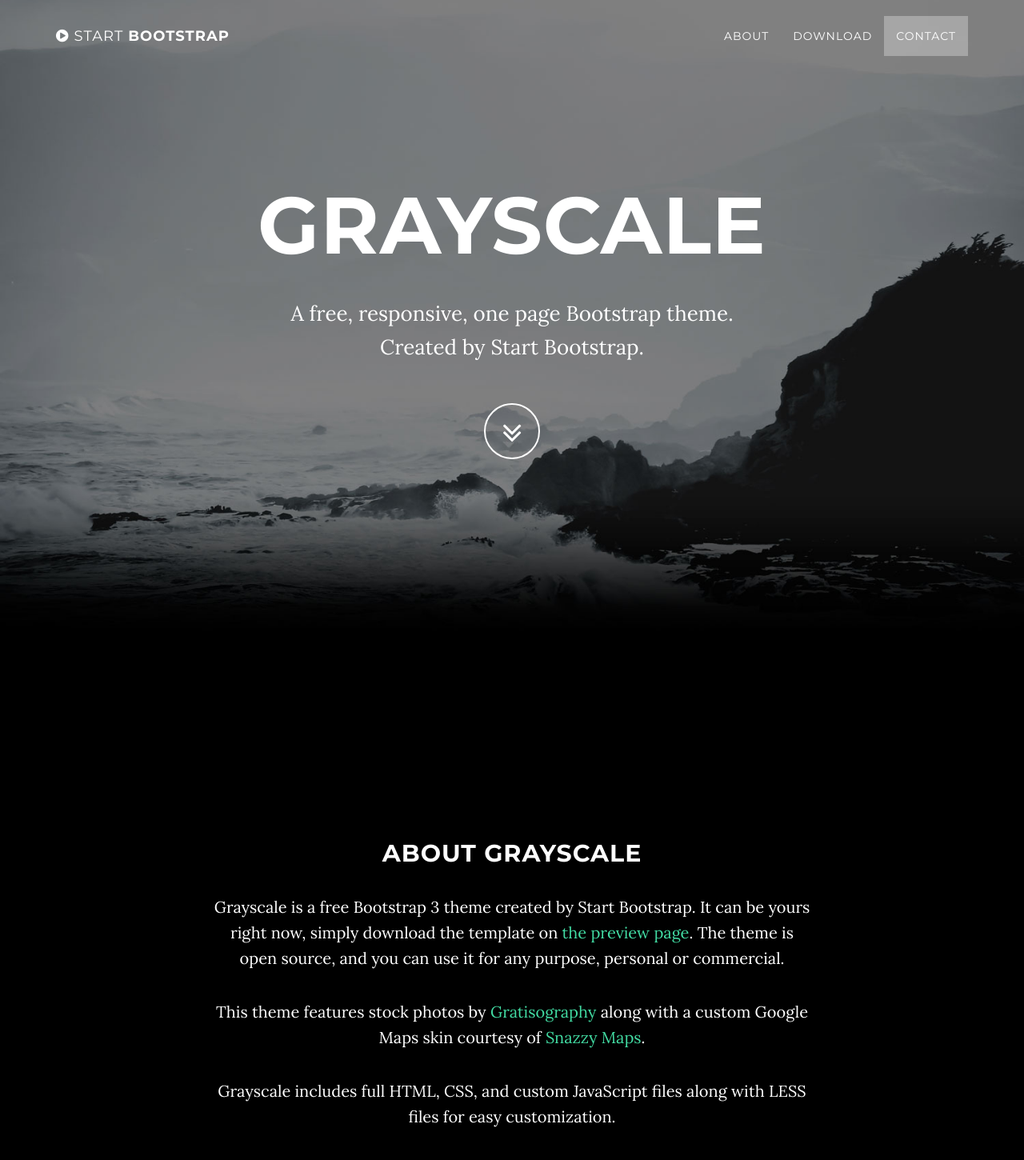
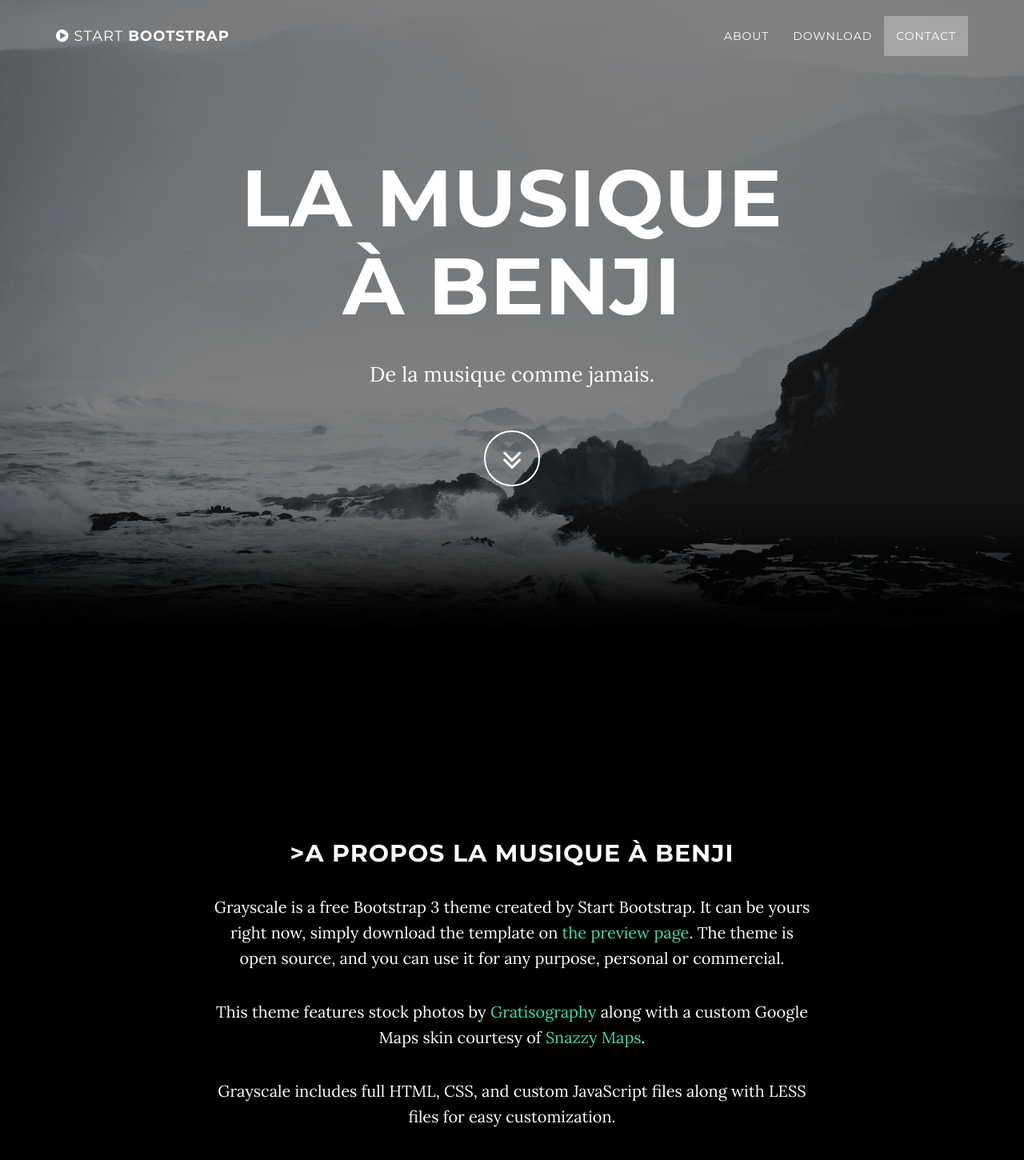
Before and after one commit to tetreaultben/tetreault.github.io, a website: page index.html in a window 1280 px wide. Shown: the top 1450 px of the page at 80% size. Drawn offline with nearby package versions, Linux system fonts and the light colour scheme; some packages are replaced by stand-ins of ours.

Commit message:
Un Peu de texte
s

```diff
--- a/index.html
+++ b/index.html
@@ -9,7 +9,7 @@
     <meta name="description" content="">
     <meta name="author" content="">
 
-    <title>Grayscale - Start Bootstrap Theme</title>
+    <title>La musique à Benji</title>
 
     <!-- Bootstrap Core CSS -->
     <link href="vendor/bootstrap/css/bootstrap.min.css" rel="stylesheet">
@@ -74,9 +74,8 @@
             <div class="container">
                 <div class="row">
                     <div class="col-md-8 col-md-offset-2">
-                        <h1 class="brand-heading">Grayscale</h1>
-                        <p class="intro-text">A free, responsive, one page Bootstrap theme.
-                            <br>Created by Start Bootstrap.</p>
+                        <h1 class="brand-heading">La musique à Benji</h1>
+                        <p class="intro-text">De la musique comme jamais.</p>
                         <a href="#about" class="btn btn-circle page-scroll">
                             <i class="fa fa-angle-double-down animated"></i>
                         </a>
@@ -90,7 +89,7 @@
     <section id="about" class="container content-section text-center">
         <div class="row">
             <div class="col-lg-8 col-lg-offset-2">
-                <h2>About Grayscale</h2>
+                <h2>>A propos La musique à Benji</h2>
                 <p>Grayscale is a free Bootstrap 3 theme created by Start Bootstrap. It can be yours right now, simply download the template on <a href="http://startbootstrap.com/template-overviews/grayscale/">the preview page</a>. The theme is open source, and you can use it for any purpose, personal or commercial.</p>
                 <p>This theme features stock photos by <a href="http://gratisography.com/">Gratisography</a> along with a custom Google Maps skin courtesy of <a href="http://snazzymaps.com/">Snazzy Maps</a>.</p>
                 <p>Grayscale includes full HTML, CSS, and custom JavaScript files along with LESS files for easy customization.</p>
@@ -140,7 +139,7 @@
     <!-- Footer -->
     <footer>
         <div class="container text-center">
-            <p>Copyright &copy; Your Website 2016</p>
+            <p>Copyright &copy; Benjamin Tétreault 2017</p>
         </div>
     </footer>
 
```
